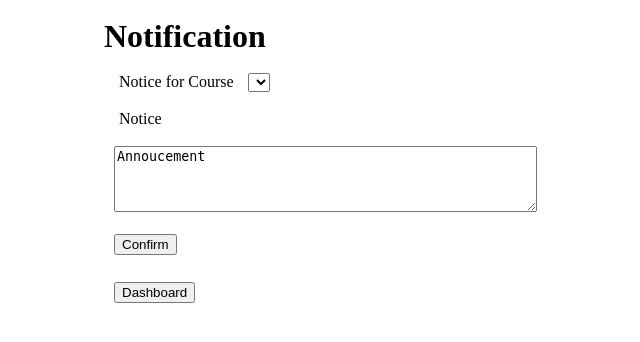
After one commit to Khushi-Thapar/Learning-Management-System--ASK, a Django app: page /notification/notification/ in a window 1280 px wide. The commit adds this page. Shown: the top 342 px of the page, without its empty margins (321-961 px from the left). Run offline with Django 4.2, Linux system fonts and the light colour scheme; lists and menus that the app fills with data are empty.

Commit message:
Notice page added

```diff
--- a/RCED_Backend/urls.py
+++ b/RCED_Backend/urls.py
@@ -31,5 +31,7 @@ urlpatterns = [
     path("Adminhome/", views.Adminhome, name='Admin-login'),
     path('logout/', include("students.urls")),
     path('students/', include("students.urls")),
-    path('home/', include("main.urls"))
+    path('home/', include("main.urls")),
+    path('notification/', include("main.urls"))
+
 ]
--- a/main/urls.py
+++ b/main/urls.py
@@ -23,6 +23,7 @@ urlpatterns = [
     path('delete1/<int:id>', views.delete1, name='delete1'),
     path('validiate/', views.validiate, name = "validiate"),
     path('back/', views.back, name = "back"),
+    path('notification/', views.notification, name = "notification"),
     path('upload/<int:id>/', views.upload, name = 'upload'),
     path('home/', views.home, name="home"),
 ]
--- a/main/views.py
+++ b/main/views.py
@@ -176,3 +176,6 @@ def upload(request, id):
 #         else:
 #             form = upload()
 #             return render(request, 'Admin-home.html', {'form': form})
+
+def notification(request):
+    return render(request, 'notice.html')
--- a/templates/Admin-home.html
+++ b/templates/Admin-home.html
@@ -103,7 +103,7 @@
               </ul>
              </li>
             <li class="nav-item @@events">
-              <a class="nav-link" href="events.html">NOTICE</a>
+              <a class="nav-link" href="{% url 'notification' %}">NOTICE</a>
             </li>
             <li class="nav-item @@courses">
               <a class="nav-link" href="#logout" data-toggle="modal" data-target="#logout">LOGOUT</a>
--- /dev/null
+++ b/templates/notice.html
@@ -0,0 +1,44 @@
+{% load static %}
+<!DOCTYPE html>
+<html lang="en" xmlns="http://www.w3.org/1999/html">
+<head>
+    <meta charset="UTF-8">
+    <meta http-equiv="X-UA-Compatible" content="IE=edge">
+    <meta name="viewport" content="width=device-width, initial-scale=1.0">
+
+    <title>Course Modification</title>
+
+    <style>
+        *{
+            margin: 9px 5px;
+        }
+        .center{
+            width: 430px;
+            margin: auto;
+        }
+    </style>
+</head>
+<body>
+    <h1 class="center">Notification</h1>
+    <div class="center">
+        <form action="{% url 'changestd' %}" method="post" class="row"> {% csrf_token %}
+
+            <div class = "labels">
+                <label for = "newcourse">Notice for Course</label>
+                <select name="newcourse" id="newcourse" >
+                    {% for course in course_list %}
+                    <option value="{{ course.course_id }}">{{ course.course_id }}</option>
+                    {% endfor %}
+                </select>
+            </div>
+            <p><label for="notice">Notice </label></p>
+            <textarea id="notice" name="notice" rows="4" cols="50">Annoucement </textarea>
+            <button type="submit">Confirm</button>
+        </form>
+        <form action="{% url 'back' %}" method="post" class="row"> {% csrf_token %}
+            <button type="submit">Dashboard</button>
+        </form>
+      </div>
+
+</body>
+</html>
```
Also changed, not shown: RCED_Backend/views.py (line endings or trailing spaces), db.sqlite3.
